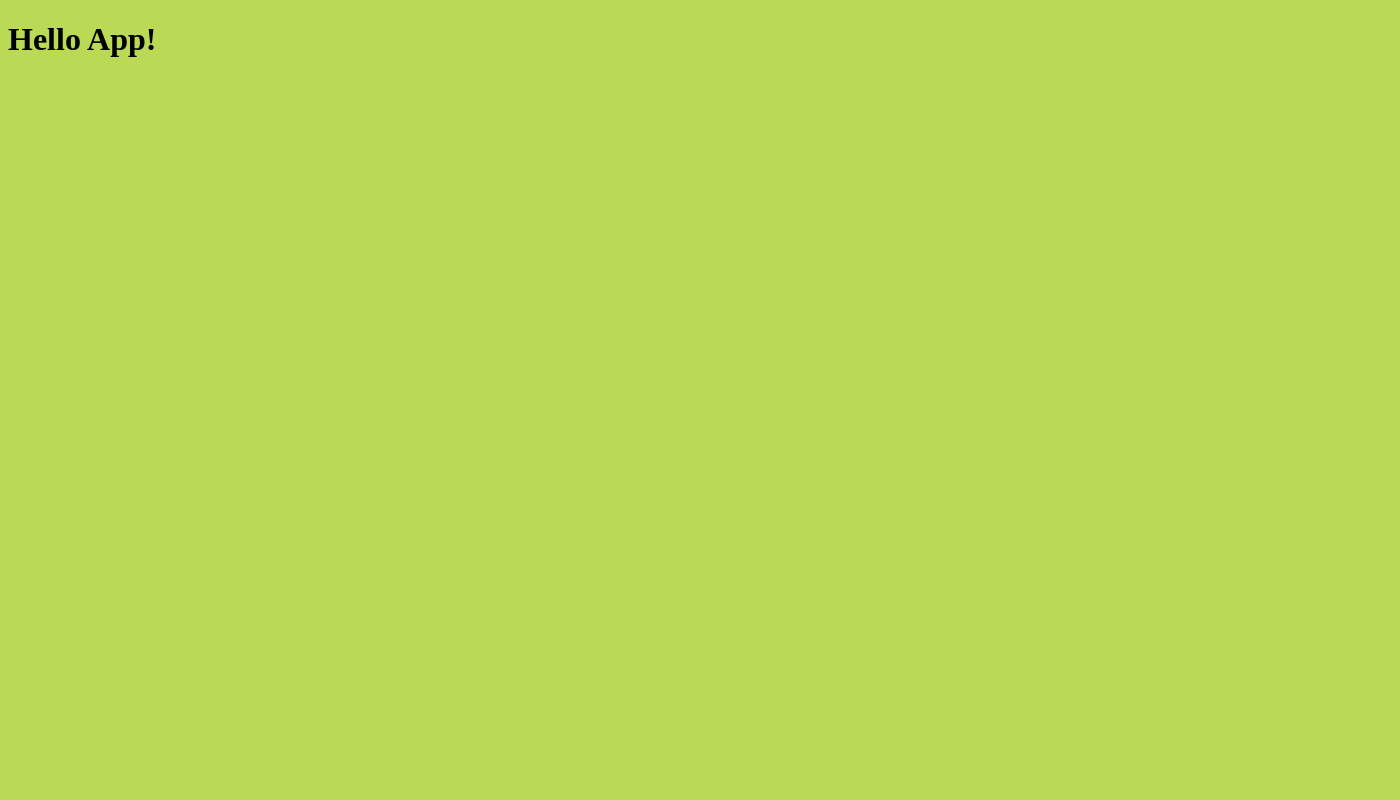
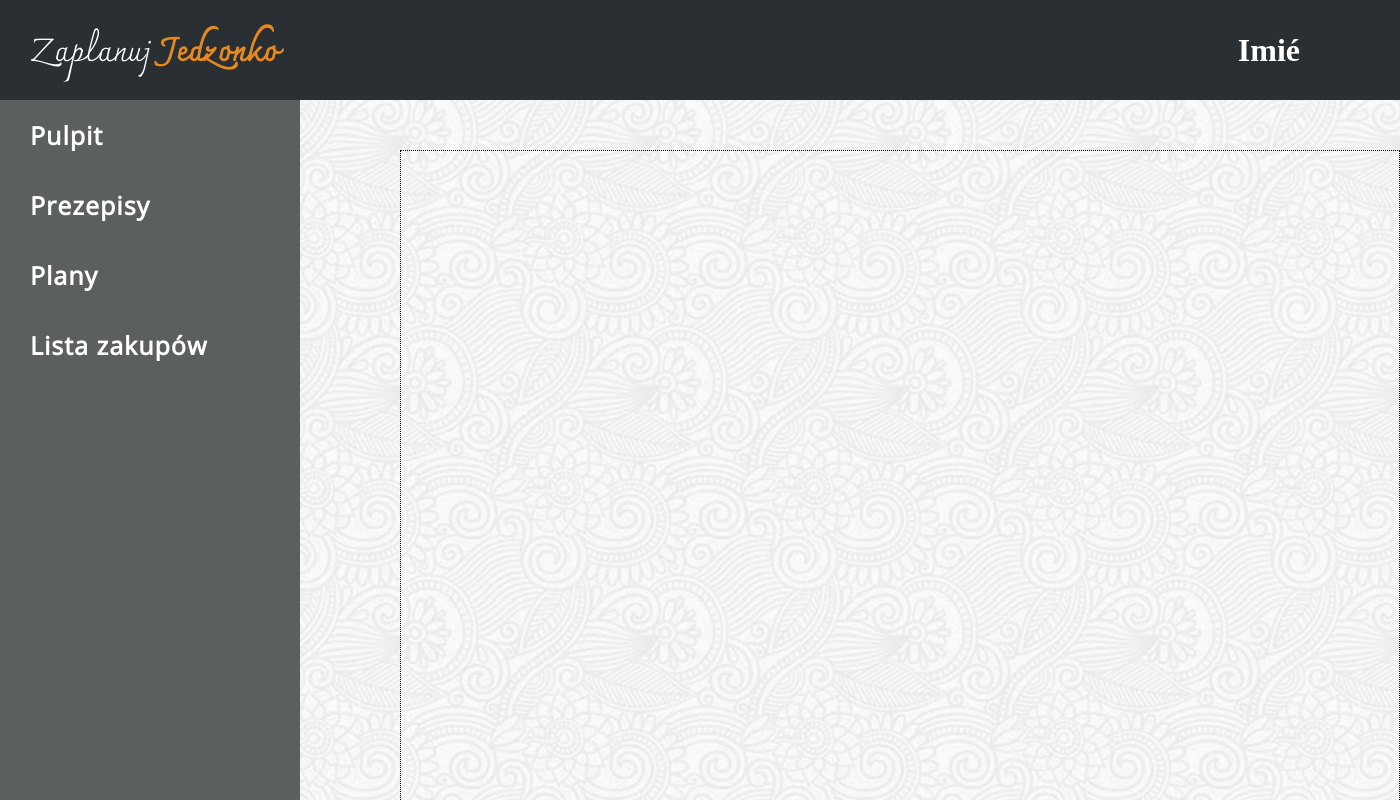
Before and after one commit to wywioltomasz/Zaplanuj-jedzonko, a website: page development/app.html in a window 1280 px wide. Shown: the top 800 px of the page, 1400 px wide, since content can reach past the window. Drawn offline with nearby package versions, Linux system fonts and the light colour scheme; files that its build step writes are made by us from their sources.

Commit message:
first page

```diff
--- a/development/app.html
+++ b/development/app.html
@@ -8,10 +8,43 @@
     <link rel="stylesheet" href="./css/main.css" />
   </head>
   <body>
+  <div class="main_width">
     <header>
-      <h1>Hello App!</h1>
+      <div class="main_logo">
+        <h1>
+          <span class="first">Zaplanuj</span>
+          <span class="second">Jedzonko</span>
+        </h1>
+      </div>
+      <div class="main_login">
+          <h1 class="user">Imié</h1>
+          <span class="user_icon"></span>
+      </div>
     </header>
-
+    <section>
+      <div class="left_side_nav">
+        <div class="nav_box">
+          <span class="orange_sideline"></span>
+          <button class="button">Pulpit</button><!--<span class="arrow">&#8250;</span>-->
+        </div>
+        <div class="nav_box">
+          <span class="orange_sideline"></span>
+          <button class="button">Prezepisy</button><!--<span class="arrow">&#8250;</span>-->
+        </div>
+        <div class="nav_box">
+          <span class="orange_sideline"></span>
+          <button class="button">Plany</button><!--<span class="arrow">&#8250;</span>-->
+        </div>
+        <div class="nav_box">
+          <span class="orange_sideline"></span>
+          <button class="button">Lista zakupów</button><!--<span class="arrow">&#8250;</span>-->
+        </div>
+      </div>
+      <div class="background">
+        <div class="main_box"></div>
+      </div>
+    </section>
+  </div>
     <script src="./js/app.js"></script>
   </body>
 </html>
--- a/development/scss/main.scss
+++ b/development/scss/main.scss
@@ -3,8 +3,108 @@
 //
 // Sass:
 // https://fontawesome.com/how-to-use/on-the-web/using-with/sass
+@font-face {
+  src: url(../fonts/charmonman-regular-webfont.woff);
+  font-family: "Charmonman";
+}
+@font-face {
+  src: url("../fonts/opensans-regular-webfont.woff");
+  font-family: "Opensans";
+}
+*{
+  margin: 0;
+  padding: 0;
+  box-sizing: border-box;
+}
+body{
+  background-color: #b0b0ab;
+}
+.main_width{
+  width: 1400px;
+  height: 1000px;
+  margin: 0 auto;
+}
+header{
+  height: 100px;
+  width: 100%;
+  background-color: #292F32;
+  display: flex;
+  justify-content: space-between;
+  align-items: center;
+  padding-left: 30px;
+  padding-right: 100px;
+}
+.first,.second{
+  font-family: "Charmonman", sans-serif;
+}
+.first{
+  font-weight:100;
+  color: white;
+}
+.second{
+  color:#E58A20;
+  font-weight: 700;
+}
+.user{
+  color: white;
+}
+//I must go back for main login
 
-
-body{
-  background-color: #BADA55;
+section{
+  display: flex;
+  flex-direction: row;
 }
+.left_side_nav{
+  width: 300px;
+  background-color: #5B605F;
+  height: 900px;
+}
+.nav_box{
+  width: 300px;
+  height: 70px;
+  display: flex;
+  flex-direction: row;
+}
+//.orange_sideline{
+//  height: 70px;
+//  width: 5px;
+//  background-color: #E58A20;
+//}
+.button{
+  height: 70px;
+  width: 270px;
+  background-color: #5B605F;
+  color: white;
+  padding-left: 30px;
+  font-size: 25px;
+  font-weight: bold;
+  font-family: "Opensans",sans-serif;
+  text-align: left;
+  border: none;
+  letter-spacing: 1px;
+}
+.button:hover {
+  background-color: #292F32;
+  border-left: 7px solid #E58A20;
+}
+//.arrow{
+//  height: 70px;
+//  width: 25px;
+//  background-color: #5B605F;
+//  color: #E58A20;
+//  font-size: 30px;
+//  font-weight: bolder;
+//  padding-top: 15px;
+//}
+.background{
+background-image:url("../images/background.jpg");
+width: 1100px;
+height: 900px;
+}
+.main_box{
+  width: 1000px;
+  height: 850px;
+  border: 1px dotted black;
+  margin-left: 100px;
+  margin-top: 50px;
+}
```
Also changed, not shown: development/fonts/charmonman-bold-webfont.woff (added), development/fonts/charmonman-regular-webfont.woff (added), development/fonts/opensans-bold-webfont.woff (added), development/fonts/opensans-light-webfont.woff (added), development/fonts/opensans-regular-webfont.woff (added), development/images/Screenshot (56).png (added), development/images/background.jpg (added), development/images/landing page 01.jpeg (added), development/images/landing page 02.jpeg (added), development/images/landing page 03.jpeg (added), development/images/landing page 04.jpeg (added).
